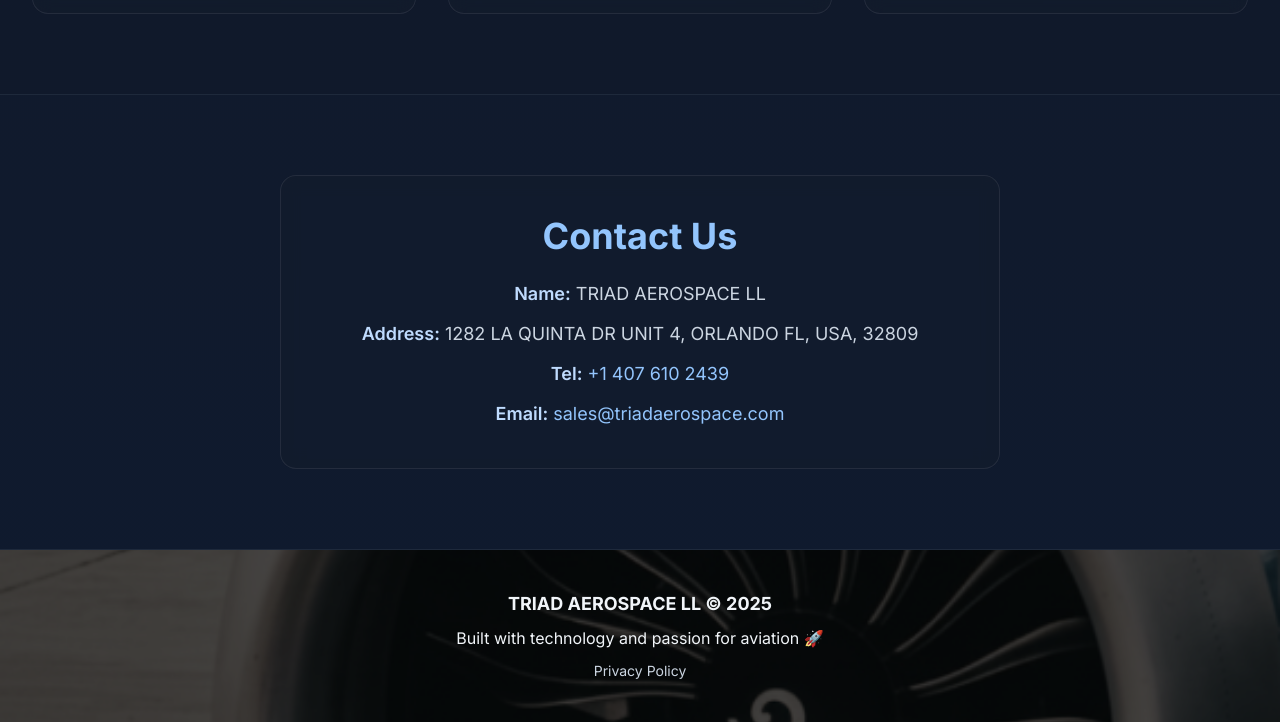
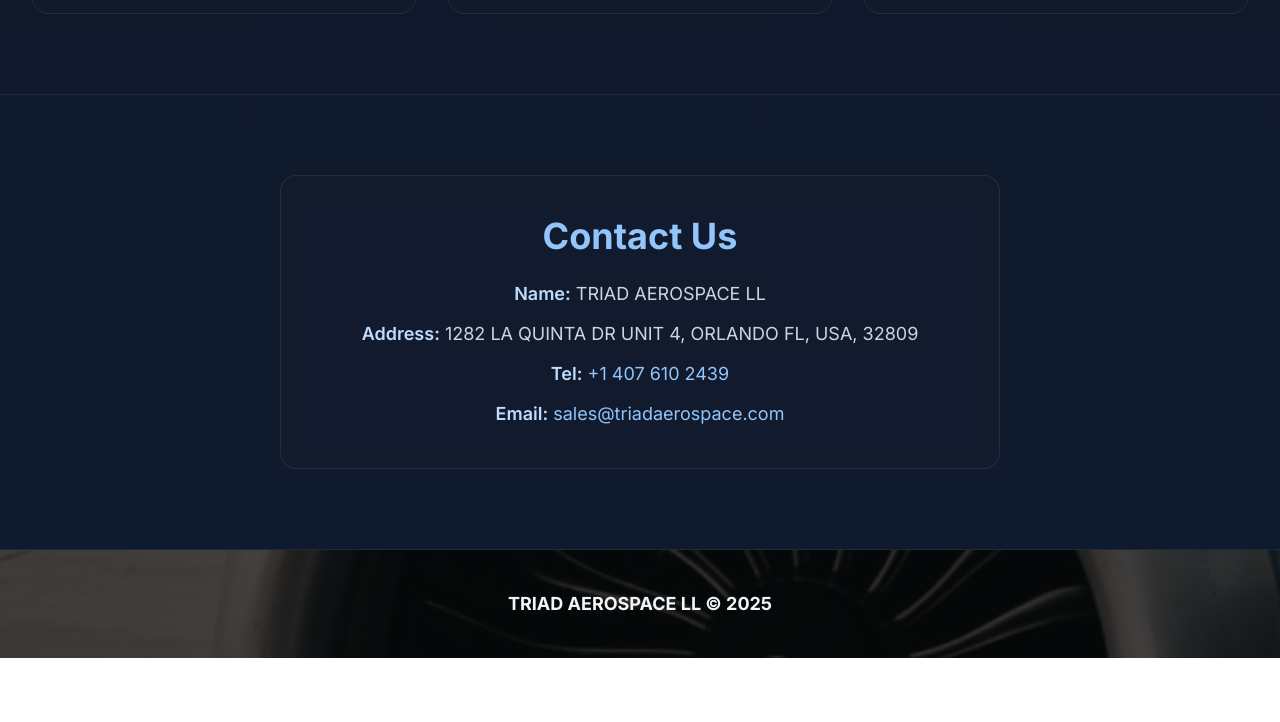
Before and after one commit to encontre-tecnologia/michelsite, a plain HTML site: page sitemichel/index.html in a window 1280 px wide. Shown: the part 2337-3059 px from the top of the page. After the commit the page ends 2995 px from the top, so only its background shows below. Drawn offline with nearby package versions, Linux system fonts and the light colour scheme.

Commit message:
Update index.html

```diff
--- a/sitemichel/index.html
+++ b/sitemichel/index.html
@@ -282,10 +282,6 @@
     <div class="absolute inset-0 bg-black/70 pointer-events-none"></div>
     <div class="relative z-10 space-y-2">
       <p class="font-bold text-lg">TRIAD AEROSPACE LL &copy; 2025</p>
-      <p>Built with technology and passion for aviation 🚀</p>
-      <div>
-        <a href="./privacy.html" class="text-sm text-slate-300 hover:underline">Privacy Policy</a>
-      </div>
     </div>
   </footer>
 
@@ -378,4 +374,5 @@
   </script>
 
 </body>
+
 </html>
```
